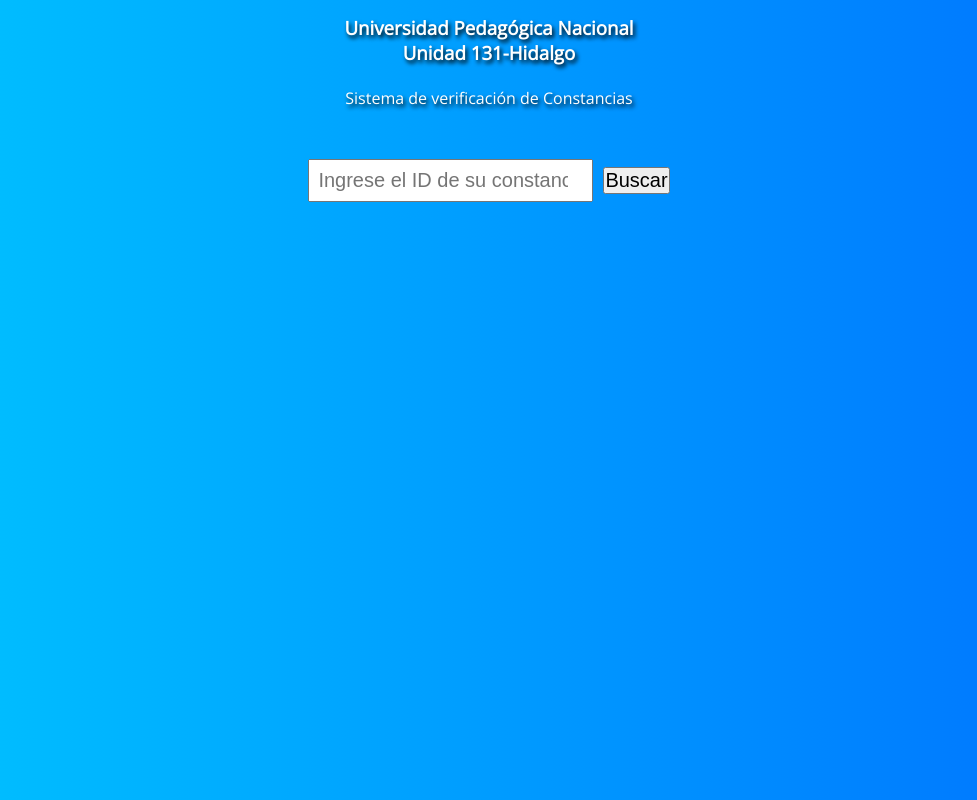
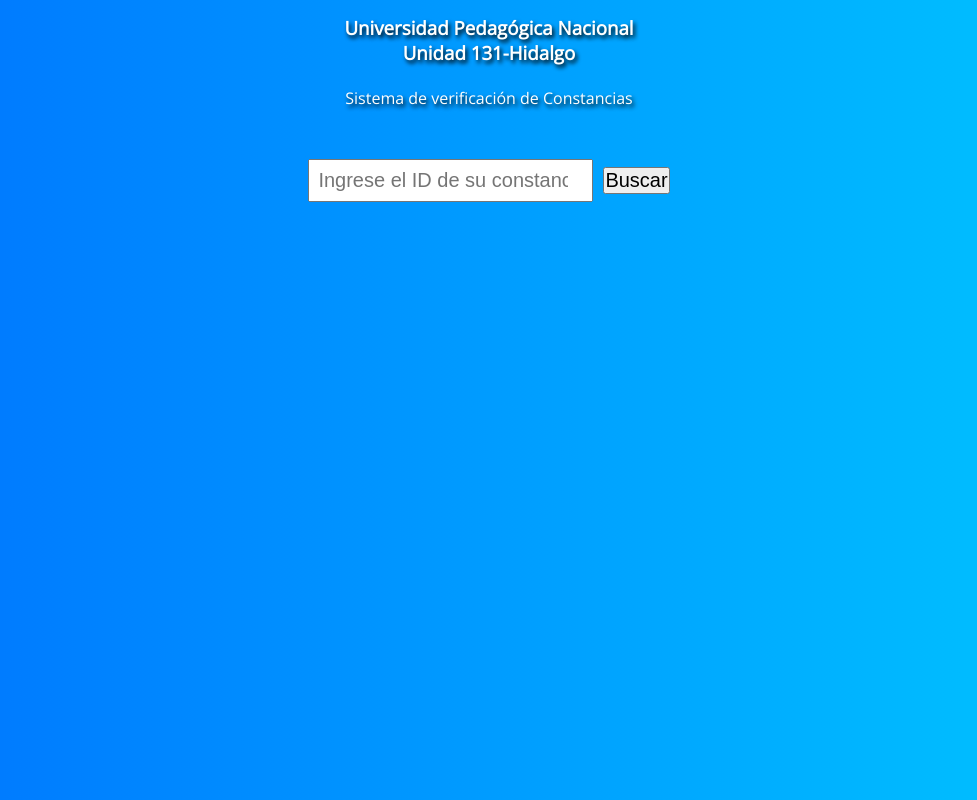
Before and after one commit to RigobertoEHA1/upn-constancias, a Next.js app: page / in a window 1280 px wide. Shown: the whole page, without its empty margins (151-1128 px from the left). Built offline with nearby package versions, Linux system fonts and the light colour scheme.

Commit message:
Update estilo.css

```diff
--- a/public/css/estilo.css
+++ b/public/css/estilo.css
@@ -14,10 +14,10 @@
 body{
     font-family: 'Open Sans', sans-serif;
     background: #009bff;
-    background: -webkit-linear-gradient(right, #0072ff, #00c6ff);
-    background: -o-linear-gradient(right, #0072ff, #00c6ff);
-    background: -moz-linear-gradient(right, #0072ff, #00c6ff);
-    background: linear-gradient(to left, #0072ff, #00c6ff);
+    background: -webkit-linear-gradient(left, #0072ff, #00c6ff);
+    background: -o-linear-gradient(left, #0072ff, #00c6ff);
+    background: -moz-linear-gradient(left, #0072ff, #00c6ff);
+    background: linear-gradient(to right, #0072ff, #00c6ff);
 
 }
 
```
